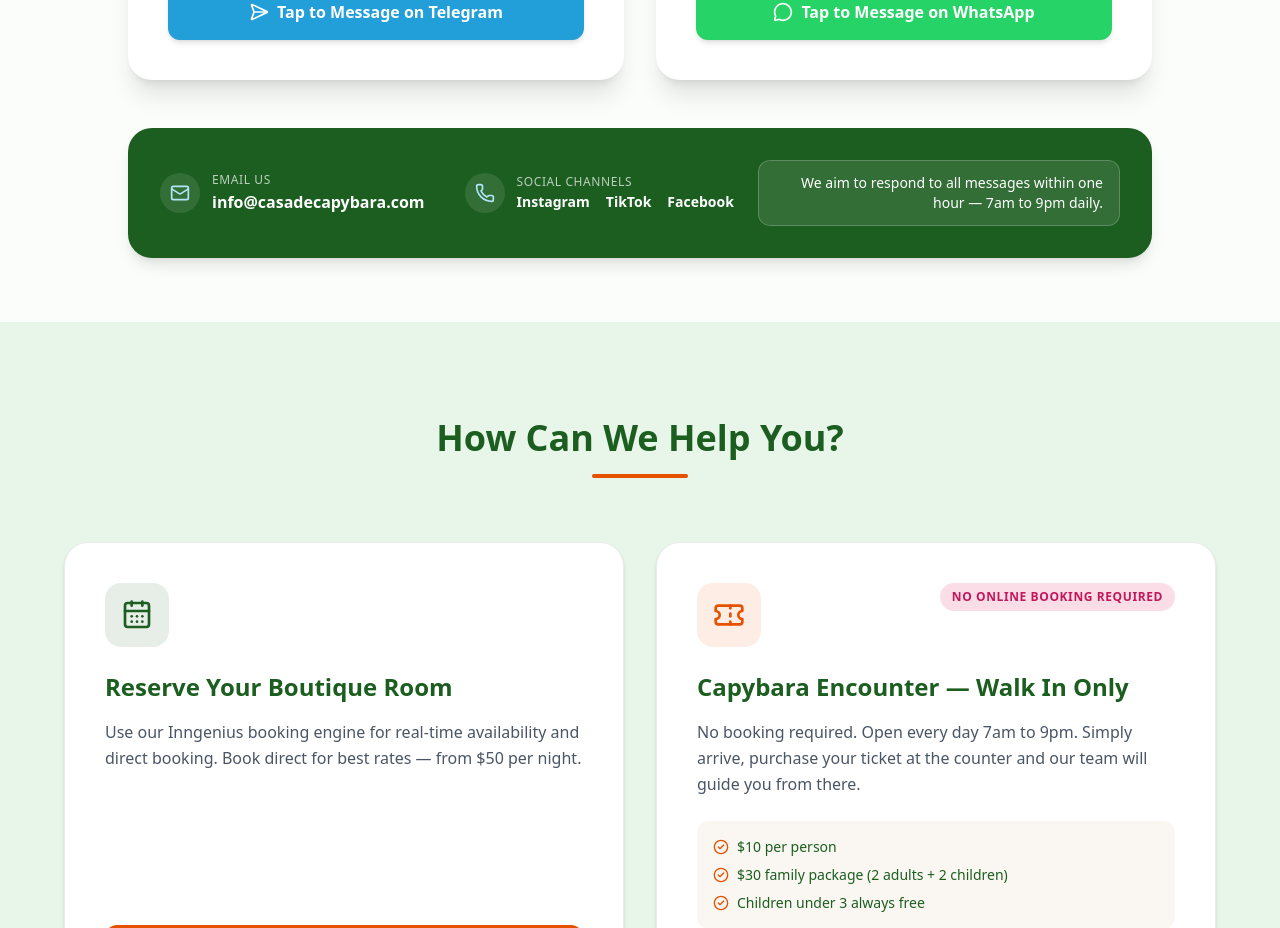
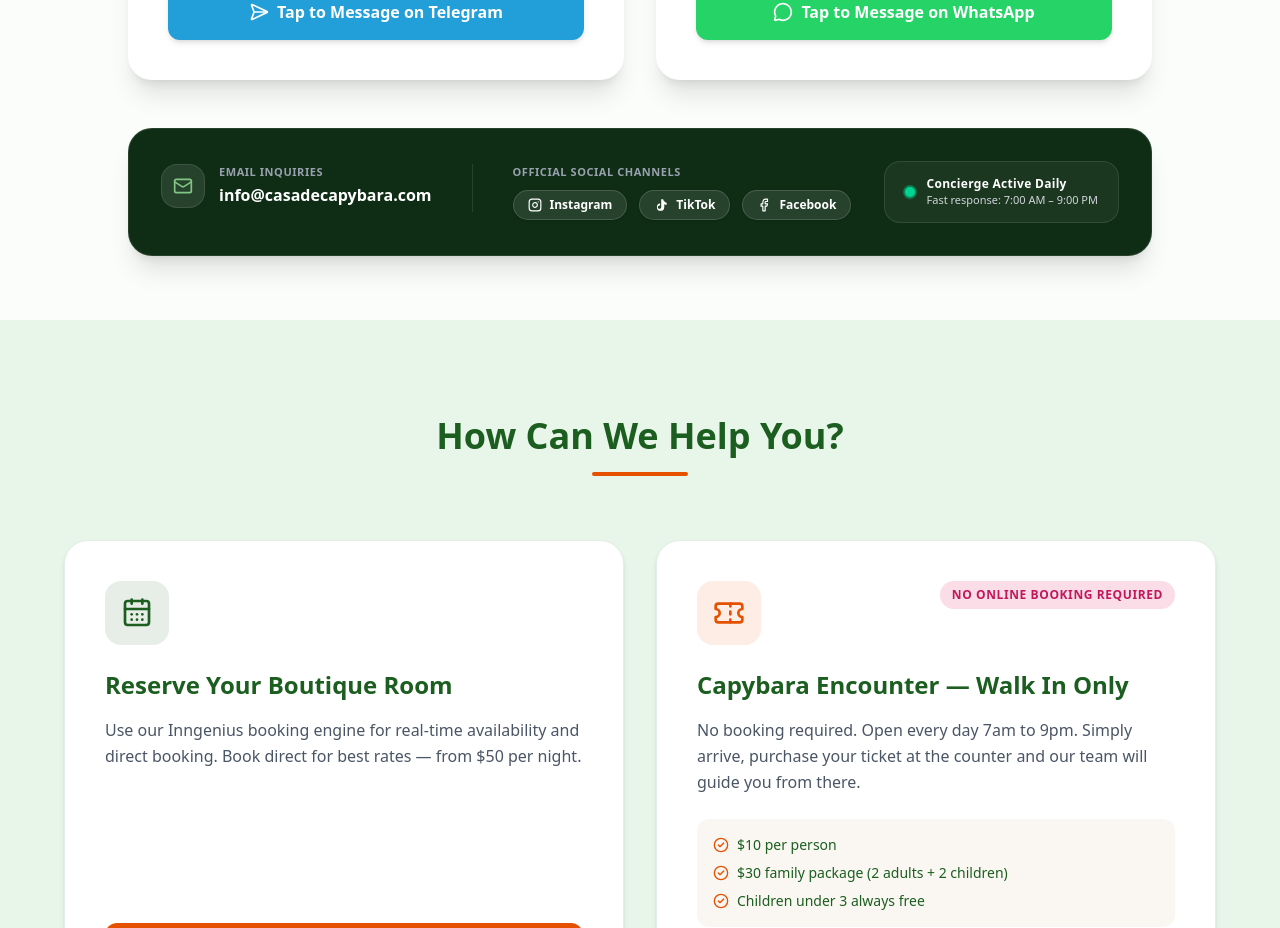
Before and after one commit to Choeurn-5/casadecapybara-website, a Next.js app: page /contact in a window 1280 px wide. Shown: the part 1160-2088 px from the top of the page. Built offline with nearby package versions, Linux system fonts and the light colour scheme; no server answers.

Commit message:
feat(contact): redesign social channels bar with branded badges, authentic links, and live concierge indicator

```diff
--- a/app/contact/page.tsx
+++ b/app/contact/page.tsx
@@ -130,33 +130,87 @@ export default async function ContactPage() {
             </div>
 
             {/* Secondary Direct Channels Bar */}
-            <div className="bg-[#1B5E20] text-white p-6 md:p-8 rounded-3xl shadow-lg flex flex-col lg:flex-row items-center justify-between gap-6">
-              <div className="flex flex-col sm:flex-row gap-6 sm:gap-10 text-center sm:text-left">
-                <div className="flex flex-col sm:flex-row items-center gap-3">
-                  <div className="w-10 h-10 bg-white/10 rounded-full flex items-center justify-center">
-                    <Mail className="w-5 h-5 text-[#B3E5FC]" />
+            <div className="bg-[#0F2D15] text-white p-6 md:p-8 rounded-3xl shadow-xl border border-white/10 flex flex-col lg:flex-row items-center justify-between gap-6">
+              <div className="flex flex-col md:flex-row items-center md:items-start gap-6 md:gap-10 w-full lg:w-auto">
+                {/* Email Item */}
+                <div className="flex items-center gap-3.5">
+                  <div className="w-11 h-11 bg-white/10 rounded-2xl flex items-center justify-center shrink-0 border border-white/10 text-[#81C784]">
+                    <Mail className="w-5 h-5" />
                   </div>
                   <div>
-                    <p className="text-xs text-white/70 uppercase tracking-wider mb-0.5">Email Us</p>
-                    <a href="mailto:info@casadecapybara.com" className="font-bold hover:text-[#B3E5FC] transition-colors">info@casadecapybara.com</a>
+                    <p className="text-[11px] text-gray-400 uppercase tracking-wider font-semibold mb-0.5">Email Inquiries</p>
+                    <a
+                      href="mailto:info@casadecapybara.com"
+                      className="font-bold text-sm sm:text-base text-white hover:text-[#81C784] transition-colors"
+                    >
+                      info@casadecapybara.com
+                    </a>
                   </div>
                 </div>
-                <div className="flex flex-col sm:flex-row items-center gap-3">
-                  <div className="w-10 h-10 bg-white/10 rounded-full flex items-center justify-center">
-                    <Phone className="w-5 h-5 text-[#B3E5FC]" />
-                  </div>
-                  <div>
-                    <p className="text-xs text-white/70 uppercase tracking-wider mb-0.5">Social Channels</p>
-                    <div className="flex gap-4 font-bold text-sm">
-                      <a href="#" className="hover:text-[#B3E5FC] transition-colors">Instagram</a>
-                      <a href="#" className="hover:text-[#B3E5FC] transition-colors">TikTok</a>
-                      <a href="#" className="hover:text-[#B3E5FC] transition-colors">Facebook</a>
-                    </div>
+
+                {/* Vertical Divider on Desktop */}
+                <div className="hidden md:block w-px h-12 bg-white/10" />
+
+                {/* Social Channels Item */}
+                <div className="flex flex-col items-center md:items-start">
+                  <p className="text-[11px] text-gray-400 uppercase tracking-wider font-semibold mb-2.5">
+                    Official Social Channels
+                  </p>
+                  <div className="flex flex-wrap items-center justify-center gap-2 sm:gap-3">
+                    {/* Instagram */}
+                    <a
+                      href="https://www.instagram.com/casadecapybaracambodia/"
+                      target="_blank"
+                      rel="noopener noreferrer"
+                      className="inline-flex items-center gap-2 px-3.5 py-1.5 rounded-full bg-white/10 hover:bg-[#E1306C] text-white text-xs font-semibold border border-white/15 transition-all duration-300 hover:scale-105 shadow-sm"
+                    >
+                      <svg className="w-3.5 h-3.5" viewBox="0 0 24 24" fill="none" stroke="currentColor" strokeWidth="2" strokeLinecap="round" strokeLinejoin="round">
+                        <rect width="20" height="20" x="2" y="2" rx="5" ry="5" />
+                        <path d="M16 11.37A4 4 0 1 1 12.63 8 4 4 0 0 1 16 11.37z" />
+                        <line x1="17.5" x2="17.51" y1="6.5" y2="6.5" />
+                      </svg>
+                      <span>Instagram</span>
+                    </a>
+
+                    {/* TikTok */}
+                    <a
+                      href="https://www.tiktok.com/@casadecapybara"
+                      target="_blank"
+                      rel="noopener noreferrer"
+                      className="inline-flex items-center gap-2 px-3.5 py-1.5 rounded-full bg-white/10 hover:bg-black text-white text-xs font-semibold border border-white/15 transition-all duration-300 hover:scale-105 shadow-sm"
+                    >
+                      <svg className="w-3.5 h-3.5" viewBox="0 0 24 24" fill="currentColor">
+                        <path d="M19.59 6.69a4.83 4.83 0 0 1-3.77-4.25V2h-3.45v13.67a2.89 2.89 0 0 1-5.2 1.74 2.89 2.89 0 0 1 2.31-4.64 2.93 2.93 0 0 1 .88.13V9.4a6.84 6.84 0 0 0-1-.05A6.33 6.33 0 0 0 5 15.68a6.34 6.34 0 0 0 6.27 6.36 6.37 6.37 0 0 0 6.33-6.19V10.5a8.4 8.4 0 0 0 4.19 1.13V8.19a4.81 4.81 0 0 1-2.2-.5z"/>
+                      </svg>
+                      <span>TikTok</span>
+                    </a>
+
+                    {/* Facebook */}
+                    <a
+                      href="https://web.facebook.com/casadecapybara/"
+                      target="_blank"
+                      rel="noopener noreferrer"
+                      className="inline-flex items-center gap-2 px-3.5 py-1.5 rounded-full bg-white/10 hover:bg-[#1877F2] text-white text-xs font-semibold border border-white/15 transition-all duration-300 hover:scale-105 shadow-sm"
+                    >
+                      <svg className="w-3.5 h-3.5" viewBox="0 0 24 24" fill="none" stroke="currentColor" strokeWidth="2" strokeLinecap="round" strokeLinejoin="round">
+                        <path d="M18 2h-3a5 5 0 0 0-5 5v3H7v4h3v8h4v-8h3l1-4h-4V7a1 1 0 0 1 1-1h3z"/>
+                      </svg>
+                      <span>Facebook</span>
+                    </a>
                   </div>
                 </div>
               </div>
-              <div className="bg-white/10 px-4 py-3 rounded-xl border border-white/20 text-sm font-medium text-center lg:text-right max-w-sm">
-                We aim to respond to all messages within one hour — 7am to 9pm daily.
+
+              {/* Concierge Response Badge */}
+              <div className="bg-white/5 border border-white/10 px-5 py-3.5 rounded-2xl flex items-center gap-3 w-full lg:w-auto shrink-0 justify-center lg:justify-start">
+                <span className="relative flex h-2.5 w-2.5 shrink-0">
+                  <span className="animate-ping absolute inline-flex h-full w-full rounded-full bg-emerald-400 opacity-75"></span>
+                  <span className="relative inline-flex rounded-full h-2.5 w-2.5 bg-emerald-400"></span>
+                </span>
+                <div className="text-left">
+                  <p className="text-xs font-bold text-white tracking-wide">Concierge Active Daily</p>
+                  <p className="text-[11px] text-gray-300">Fast response: 7:00 AM – 9:00 PM</p>
+                </div>
               </div>
             </div>
           </ScrollReveal>
```
